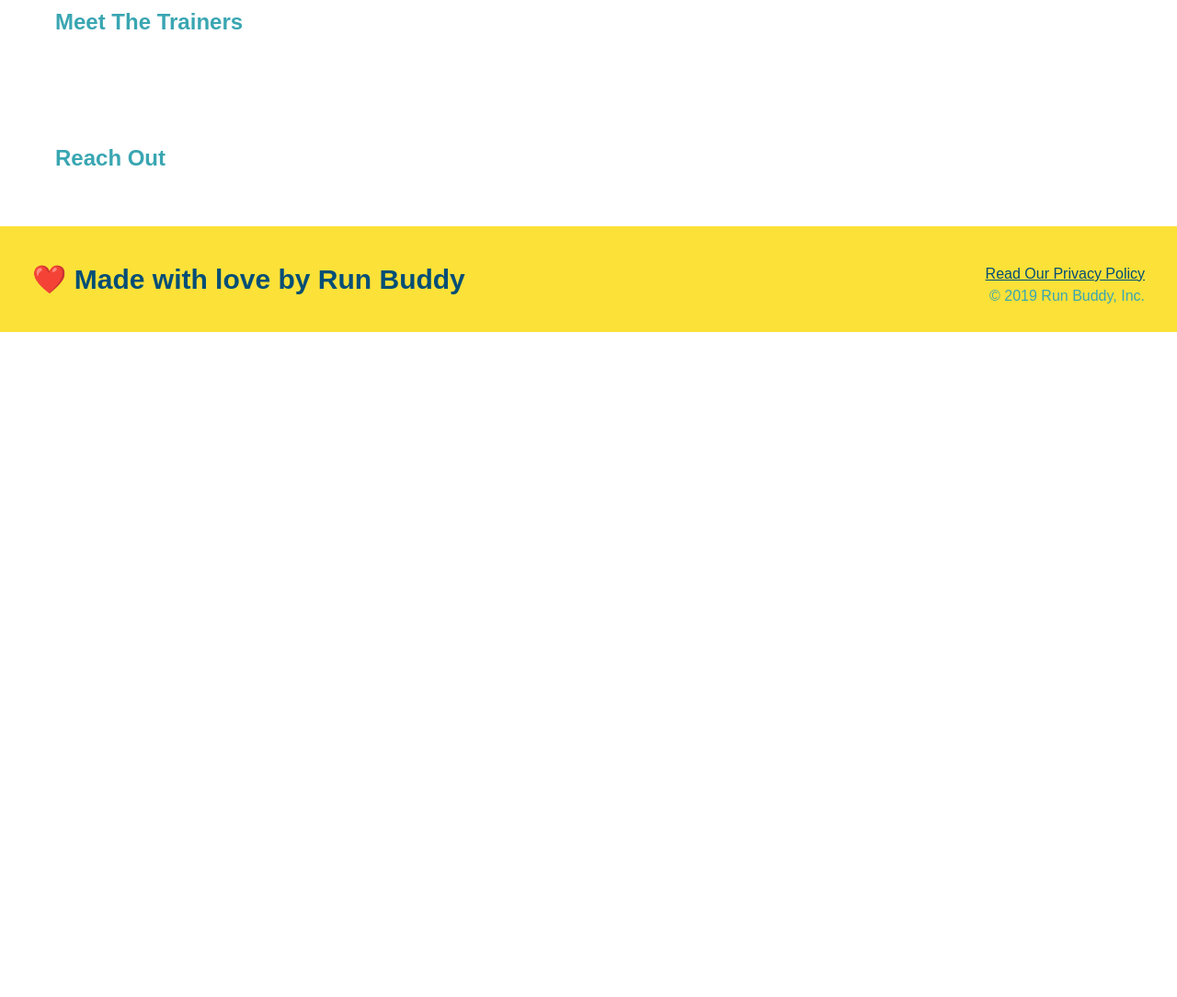
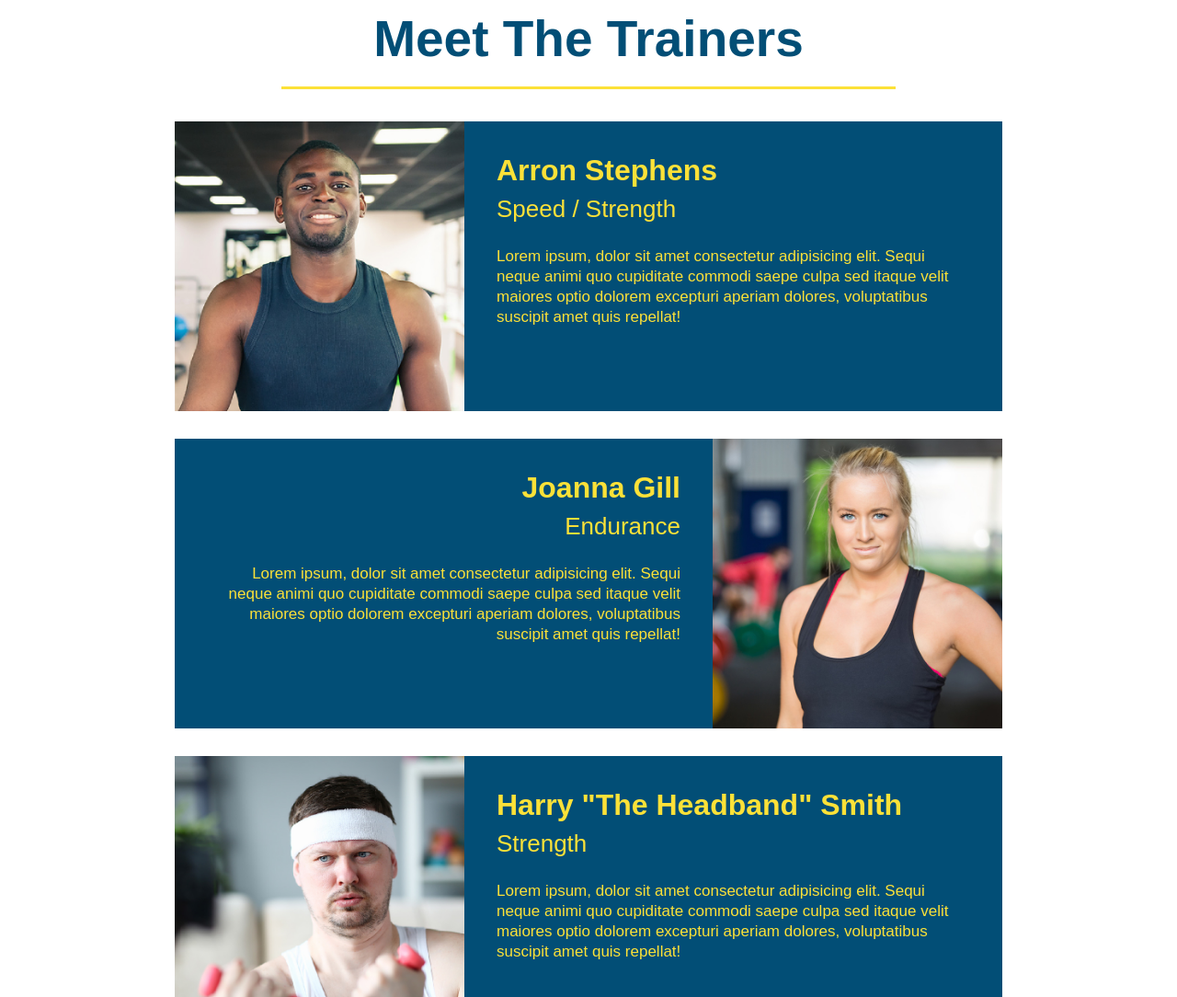
Before and after one commit to DevinLGar/run-buddy, a plain HTML site: page index.html in a window 1280 px wide. Shown: the part 2780-3864 px from the top of the page at 92% size. Before the commit the page ends 3141 px from the top, so only its background shows below. Drawn offline with Linux system fonts and the light colour scheme.

Commit message:
meet the trainers section

```diff
--- a/assets/css/style.css
+++ b/assets/css/style.css
@@ -179,3 +179,51 @@
 .steps span {
     font-size: 38px;
 }
+
+/*Trainers*/
+.trainers {
+    text-align: center;
+}
+
+.trainer {
+    width: 900px;
+    margin: 0 auto 30px auto;
+    background: #024e76;
+    color: #fce138;
+    overflow: auto;
+}
+
+.trainer img {
+    width: 35%;
+    float: left;
+}
+
+.trainer-bio {
+    padding: 35px;
+    float: left;
+    width: 65%;
+}
+
+.text-left {
+    text-align: left;
+}
+
+.text-right {
+    text-align: right;
+}
+
+.trainer-bio h3 {
+    font-size: 32px;
+    margin-bottom: 8px;
+}
+
+.trainer-bio h4 {
+    font-weight: lighter;
+    font-size: 26px;
+    margin-bottom: 25px;
+}
+
+.trainer-bio p {
+    font-size: 17px;
+    line-height: 1.3;
+}
--- a/index.html
+++ b/index.html
@@ -105,8 +105,49 @@
     </section>
 
     <!--'meet the trainers' section-->
-    <section>
-        <h2>Meet The Trainers</h2>
+    <section id="your-trainers" class="trainers">
+        <h2 class="section-title primary-border">
+            Meet The Trainers
+        </h2>
+        <!--First Trainer-->
+        <article class="trainer">
+            <img src="./assets/images/trainer-1.jpg" alt="Arron Stephens" />
+            <div class="trainer-bio text-left">
+                <h3>Arron Stephens</h3>
+                <h4>Speed / Strength</h4>
+                <p>
+                    Lorem ipsum, dolor sit amet consectetur adipisicing elit. Sequi neque animi quo cupiditate commodi saepe culpa sed
+                    itaque velit maiores optio dolorem excepturi aperiam dolores, voluptatibus suscipit amet quis repellat!
+                </p>
+            </div>
+        </article>
+        <!--second trainer-->
+        <article class="trainer">
+            <div class="trainer-bio text-right">
+                <h3>Joanna Gill</h3>
+                <h4>Endurance</h4>
+                <p>
+                    Lorem ipsum, dolor sit amet consectetur adipisicing elit. Sequi neque animi quo cupiditate commodi saepe culpa sed
+                    itaque velit maiores optio dolorem excepturi aperiam dolores, voluptatibus suscipit amet quis repellat!
+                </p>
+            </div>
+            <img src="./assets/images/trainer-2.jpg" alt="Joanna Gill" />
+
+        </article>
+        <!--Third Trainer-->
+        <article class="trainer">
+            <img src="./assets/images/trainer-3.jpg" alt="Harry 'The Headband' Smith" />
+            <div class="trainer-bio text-left">
+                <h3>Harry "The Headband" Smith</h3>
+                <h4>Strength</h4>
+                <p>
+                    Lorem ipsum, dolor sit amet consectetur adipisicing elit. Sequi neque animi quo cupiditate commodi saepe culpa sed
+                    itaque velit maiores optio dolorem excepturi aperiam dolores, voluptatibus suscipit amet quis repellat!
+                </p>
+            </div>
+        </article>
+
+
     </section>
 
     <!--'reach out' section-->
```
Also changed, not shown: assets/images/trainer-1.jpg (added), assets/images/trainer-2.jpg (added), assets/images/trainer-3.jpg (added).
